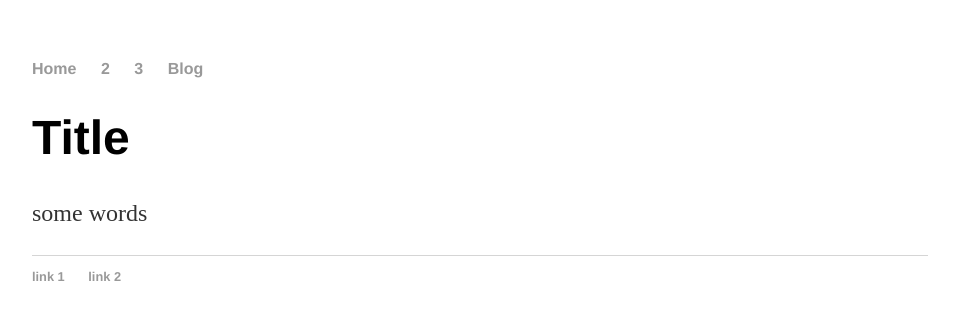
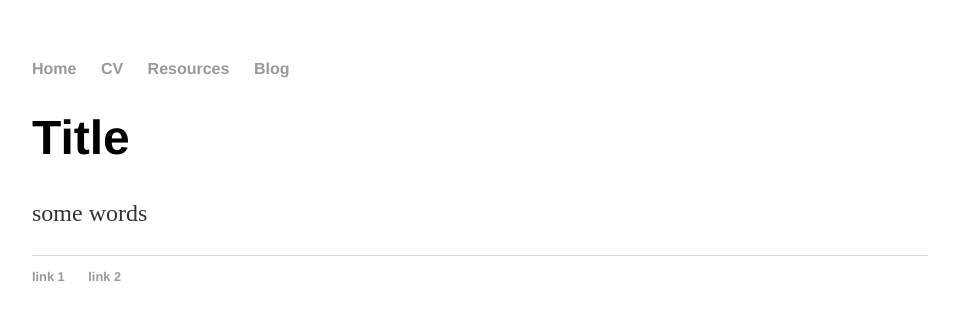
Before and after one commit to merryndd/merryndd.github.io, a Jekyll site: the page built from index.html, in a window 1280 px wide. Shown: the top 320 px of the page, without its empty margins (160-1119 px from the left). Built offline with Jekyll 4.4.1, drawn with Linux system fonts in a browser that asks for light colours.

Commit message:
Update default.html

```diff
--- a/_layouts/default.html
+++ b/_layouts/default.html
@@ -9,8 +9,8 @@
 			<nav>
 	    		<ul>
 	        	<li><a href="/">Home</a></li>
-	        	<li><a href="/about">2</a></li>
-        		<li><a href="/cv">3</a></li>
+	        	<li><a href="/cv">CV</a></li>
+        		<li><a href="/resources">Resources</a></li>
         		<li><a href="/news">Blog</a></li>
 	    		</ul>
 			</nav>
```
